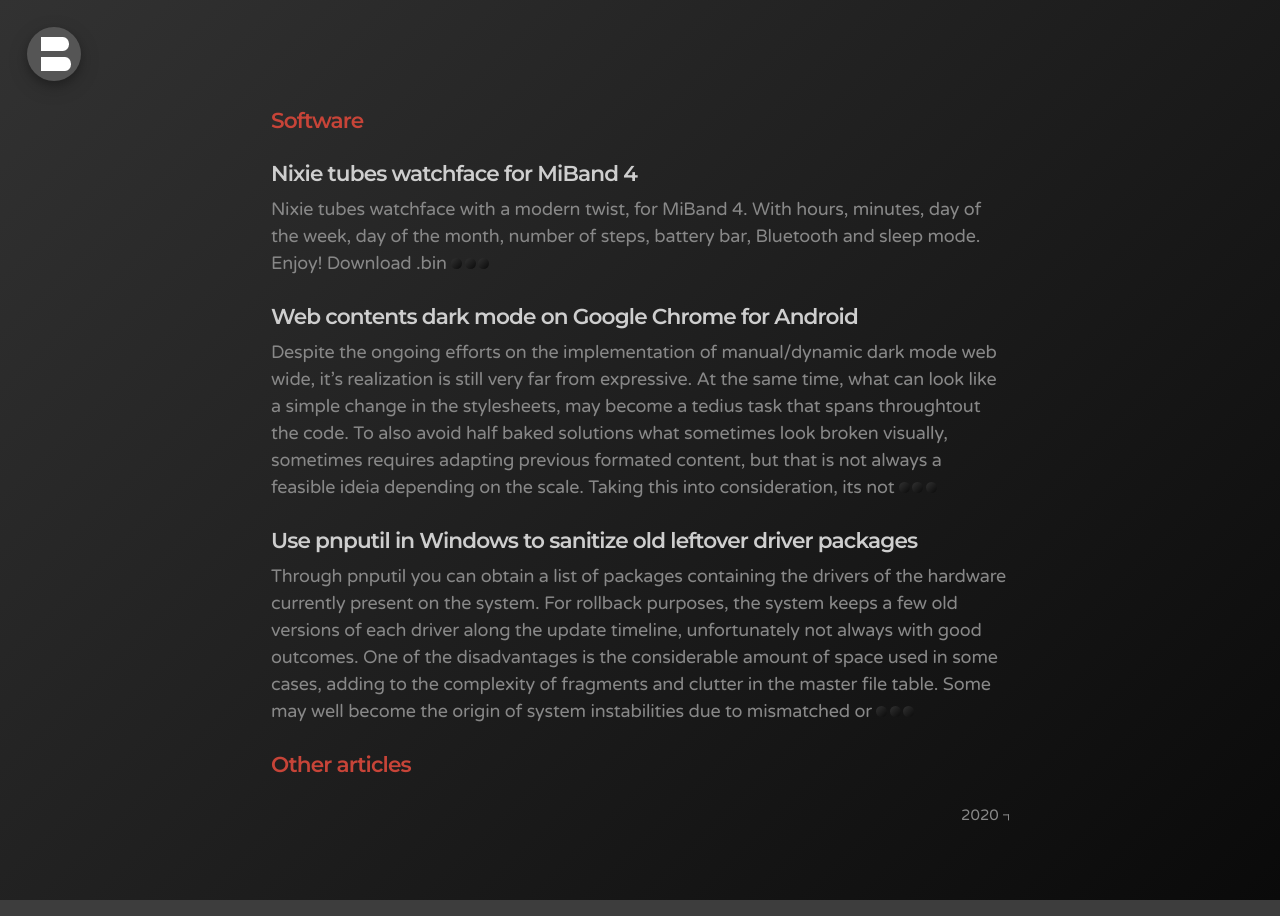
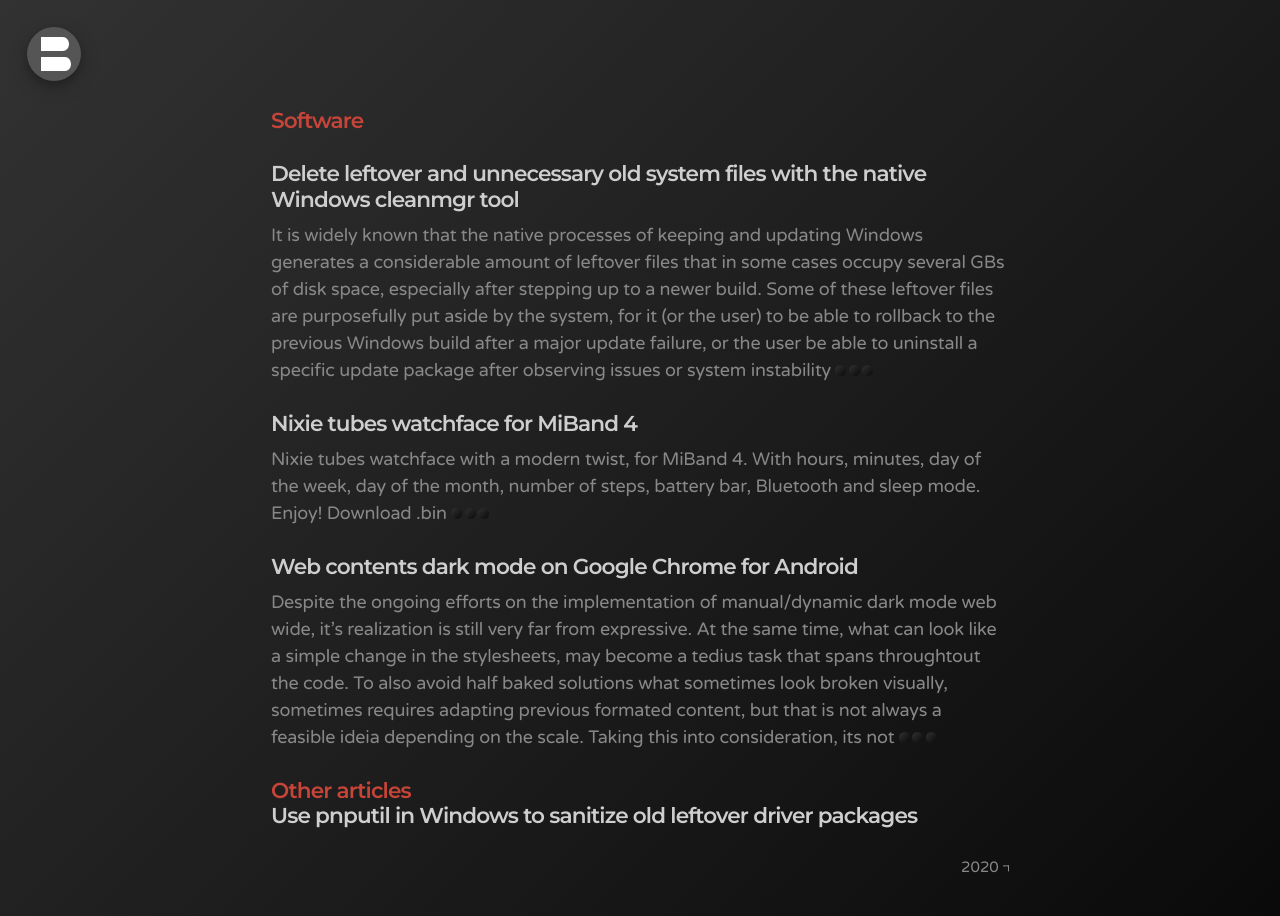
Before and after one commit to bonina/bonina.github.io, a Jekyll site: the page built from software.md, in a window 1280 px wide. Built offline with Jekyll 4.4.1, drawn with Linux system fonts in a browser that asks for light colours; some of the changed lines change nothing that is shown.

Commit message:
Update 2020-05-01-delete-leftover-and-unnecessary-old-system-files-with-the-native-windows-cleanmgr-tool.md

```diff
--- a/_posts/software/2020/2020-05-01-delete-leftover-and-unnecessary-old-system-files-with-the-native-windows-cleanmgr-tool.md
+++ b/_posts/software/2020/2020-05-01-delete-leftover-and-unnecessary-old-system-files-with-the-native-windows-cleanmgr-tool.md
@@ -2,21 +2,21 @@
 layout: post
 title: Delete leftover and unnecessary old system files with the native Windows cleanmgr tool
 categories: [Software]
-published: false
+published: true
 ---
 
-It is widely known that the native processes of keeping and updating Windows generates a considerable amount of leftover files that in some cases occupy several GBs of disk space, specially after stepping up to a newer build. Some of these leftover files are porposefuly put asside by the system, for it (or the user) to be able to rollback to the previous Windows build after a major update failure, or the user be able to unnistal a specific update package after observing issues or system instability related to it. Rule of the thumb, I would suggest that after awhile on the newer build or after package update instalation wihtout apparent bugs or issues, you may safely delete those. Nonetheless considering the worst case, I strongly recommend that you avoid rolling back your system if possible, and opt instead to wait for a fix to become available, since there are less risks in a posterior bugfix situation than in a local rollback.
+It is widely known that the native processes of keeping and updating Windows generates a considerable amount of leftover files that in some cases occupy several GBs of disk space, especially after stepping up to a newer build. Some of these leftover files are purposefully put aside by the system, for it (or the user) to be able to rollback to the previous Windows build after a major update failure, or the user be able to uninstall a specific update package after observing issues or system instability related to it. Rule of the thumb, I would suggest that after a while on the newer build or after package update installation without apparent bugs or issues, you may safely delete those. Nonetheless considering the worst case, I strongly recommend that you avoid rolling back your system if possible, and opt instead to wait for a fix to become available, since there are less risks in a posterior bugfix situation than in a local rollback.
 
-Albeit aparently unarfull in systems with large amounts of free storage space, those leftover files add to the existing resurce load, increasing the MFT size and comprexity while augmenting at the same time the chances of framentation(relevant for HDDs). A lighter index base will always improve latencies and file system agility, not to mention less pressure on the NAND controller with more overprovisioning space and potentially fewer NAND bit switch due to the reduced amount of writen files(on SSDs).
+Albeit apparently unarfull in systems with large amounts of free storage space, those leftover files add to the existing resource load, increasing the MFT size and complexity while augmenting at the same time the chances of fragmentation(relevant for HDDs). A lighter index base will always improve latencies and file system agility, not to mention less pressure on the NAND controller with more overprovisioning space and potentially fewer NAND bit switches due to the reduced amount of written files(on SSDs).
 
-Fortunately, Windows has a tool that help us accomplish the task of safely cleaning the system of those files. Not so fortunate is that it needs to be launched from the Commmand Prompt, which does not aid in the user friednliness department. Still, may that not detain the less tech savvy, just one simple line needs to be written.
+Fortunately, Windows has a tool that helps us accomplish the task of safely cleaning the system of those files.
 
-So the first step is to run the command line as an administrator. We can run from both the Start menu > Windows System > right click in Command Prompt > More > Run as administor, OR by right clicking in the start button > Command Prompt (Admin). Then just write the folowing command and argument proceded by Enter:
+So the first step is to run the command line as an administrator. We can opt to run from the Start menu > Windows System > right click in Command Prompt > More > Run as administrator, OR by right clicking in the start button > Command Prompt (Admin). Then just write the following command and argument followed by Enter:
 
 <p class="message">cleanmgr -sageset:1</p>
 
-A small window will appear, allowing us to choose which elements we want it to scrutinize in the cleaning process. I personally recomend all checked with the exception of "Downloads", since that whould delete the entirety of the standard path for the download folder. After that step, just click OK and go back to the Command Prompt. To run the tool you just need to write the folowing command and argument proceded by Enter:
+A small window will appear, allowing us to choose which elements we want it to scrutinize in the cleaning process. I personally recommend all checks with the exception of "Downloads", since that would delete the entirety of the standard path for the download folder. After that step, just click OK and go back to the Command Prompt. To initiate the cleaning process you just need to write the following command and argument followed by Enter:
 
 <p class="message">cleanmgr -sagerun:1</p>
 
-This process mmay take some time to complete, specially on systems with considerable amounts of files left by sucessive update runs.
+This process may take some time to complete, especially on systems with considerable amounts of files left by successive update runs.
```
